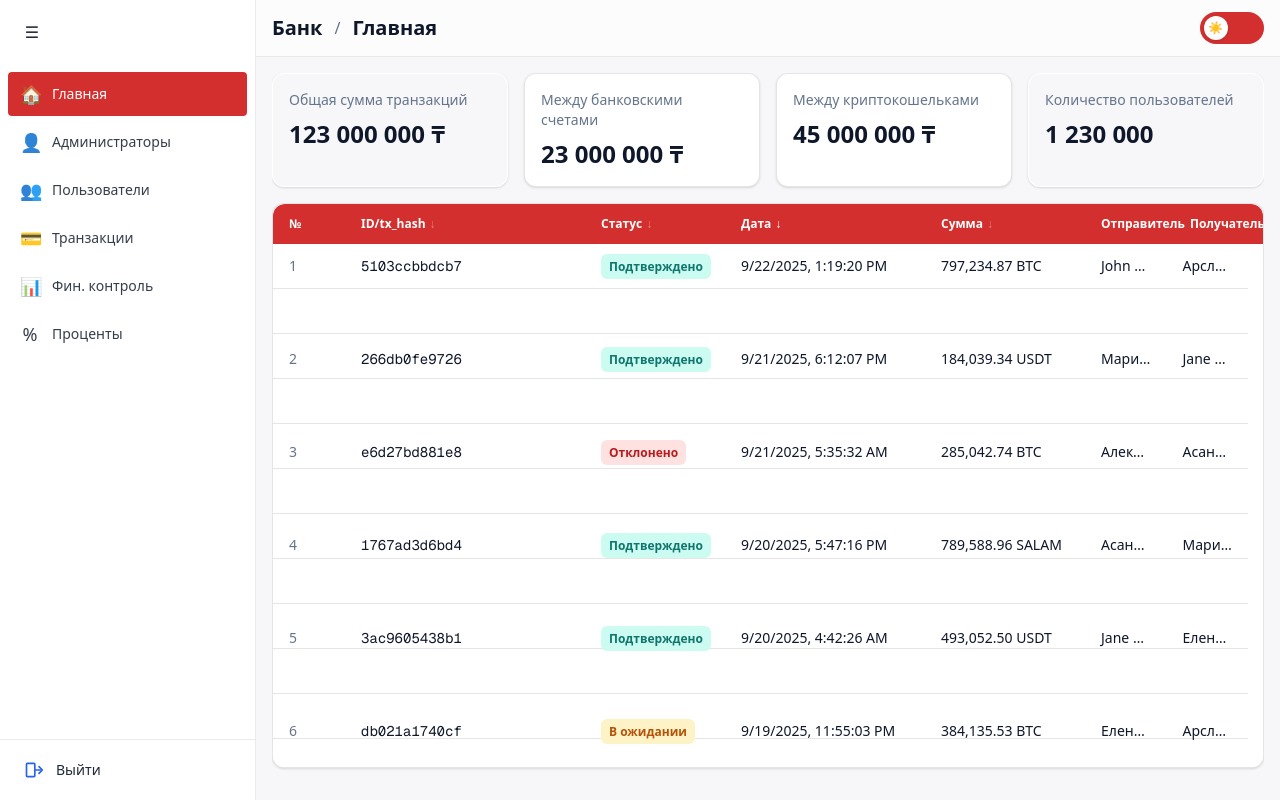
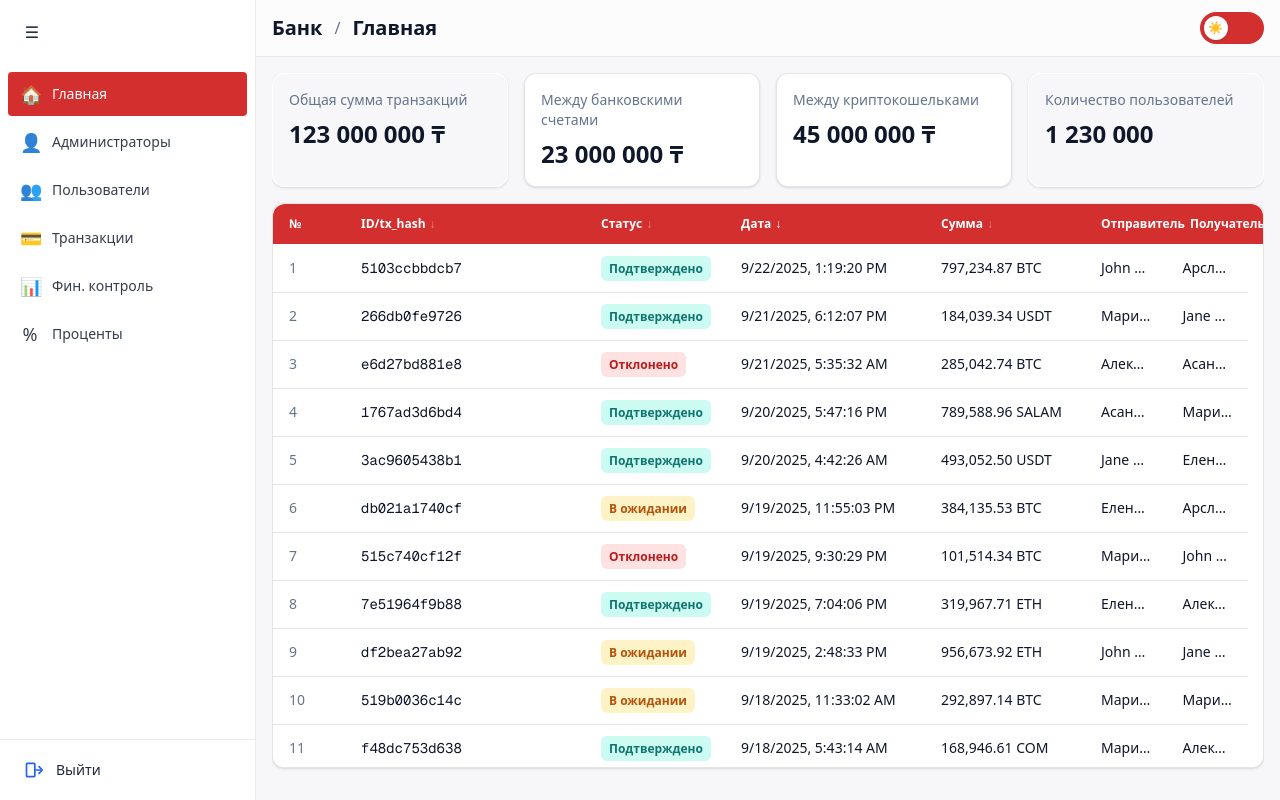
Before and after one commit to AlexeyIgnatev/crypto-bank-admin, a Next.js app: page / in a window 1280 px wide. Built offline with nearby package versions, Linux system fonts and the light colour scheme.

Commit message:
deps: add @tanstack/react-virtual for production-grade list virtualization\n\nCo-authored-by: openhands <openhands@all-hands.dev>

```diff
--- a/package.json
+++ b/package.json
@@ -9,6 +9,7 @@
     "lint": "eslint"
   },
   "dependencies": {
+    "@tanstack/react-virtual": "^3.13.12",
     "flatpickr": "^4.6.13",
     "next": "15.5.3",
     "react": "19.1.0",
--- a/src/components/Table.tsx
+++ b/src/components/Table.tsx
@@ -87,10 +87,7 @@ export default function Table({ data, onOpen }: { data: Transaction[]; onOpen: (
 
       {/* Прокручиваемое тело таблицы c виртуализацией */}
       <div ref={containerRef} className="table-scroll flex-1 min-h-0 overflow-y-auto overflow-x-auto [overscroll-behavior:contain] bg-[var(--card)] pb-3">
-        <div
-          style={{ height: rowVirtualizer.getTotalSize(), position: "relative" }}
-        >
-          <table className="w-full text-sm table-fixed" style={{ position: "absolute", top: 0, left: 0, right: 0 }}>
+        <table className="w-full text-sm table-fixed">
           <colgroup>
             <col className="w-[72px]" />
             <col className="w-[240px]" />
@@ -101,7 +98,21 @@ export default function Table({ data, onOpen }: { data: Transaction[]; onOpen: (
             <col />
           </colgroup>
           <tbody>
-              {rowVirtualizer.getVirtualItems().map((vRow) => {
+            {/* Верхний буфер */}
+            {(() => {
+              const items = rowVirtualizer.getVirtualItems();
+              const total = rowVirtualizer.getTotalSize();
+              const paddingTop = items.length > 0 ? items[0].start : 0;
+              const paddingBottom = items.length > 0 ? total - items[items.length - 1].end : 0;
+              return (
+                <>
+                  {paddingTop > 0 && (
+                    <tr aria-hidden="true">
+                      <td colSpan={7} style={{ height: paddingTop }} />
+                    </tr>
+                  )}
+
+                  {items.map((vRow) => {
                     const t = sorted[vRow.index];
                     if (!t) return null;
                     return (
@@ -109,7 +120,7 @@ export default function Table({ data, onOpen }: { data: Transaction[]; onOpen: (
                         key={t.id}
                         className="border-b border-black/10 dark:border-white/10 hover:bg-black/5 dark:hover:bg-white/10 cursor-pointer"
                         onClick={() => onOpen(t)}
-                    style={{ transform: `translateY(${vRow.start}px)` }}
+                        style={{ height: vRow.size }}
                       >
                         <td className="px-4 py-3 tabular-nums text-muted">{vRow.index + 1}</td>
                         <td className="px-4 py-3 font-mono truncate" title={t.id}>{t.id}</td>
@@ -129,9 +140,17 @@ export default function Table({ data, onOpen }: { data: Transaction[]; onOpen: (
                       </tr>
                     );
                   })}
+
+                  {paddingBottom > 0 && (
+                    <tr aria-hidden="true">
+                      <td colSpan={7} style={{ height: paddingBottom }} />
+                    </tr>
+                  )}
+                </>
+              );
+            })()}
           </tbody>
         </table>
-        </div>
       </div>
     </div>
   );
```
Also changed, not shown: 1 other file (tests, documents, lock files or other folders). Lines whose indentation alone changed are shown as unchanged.
